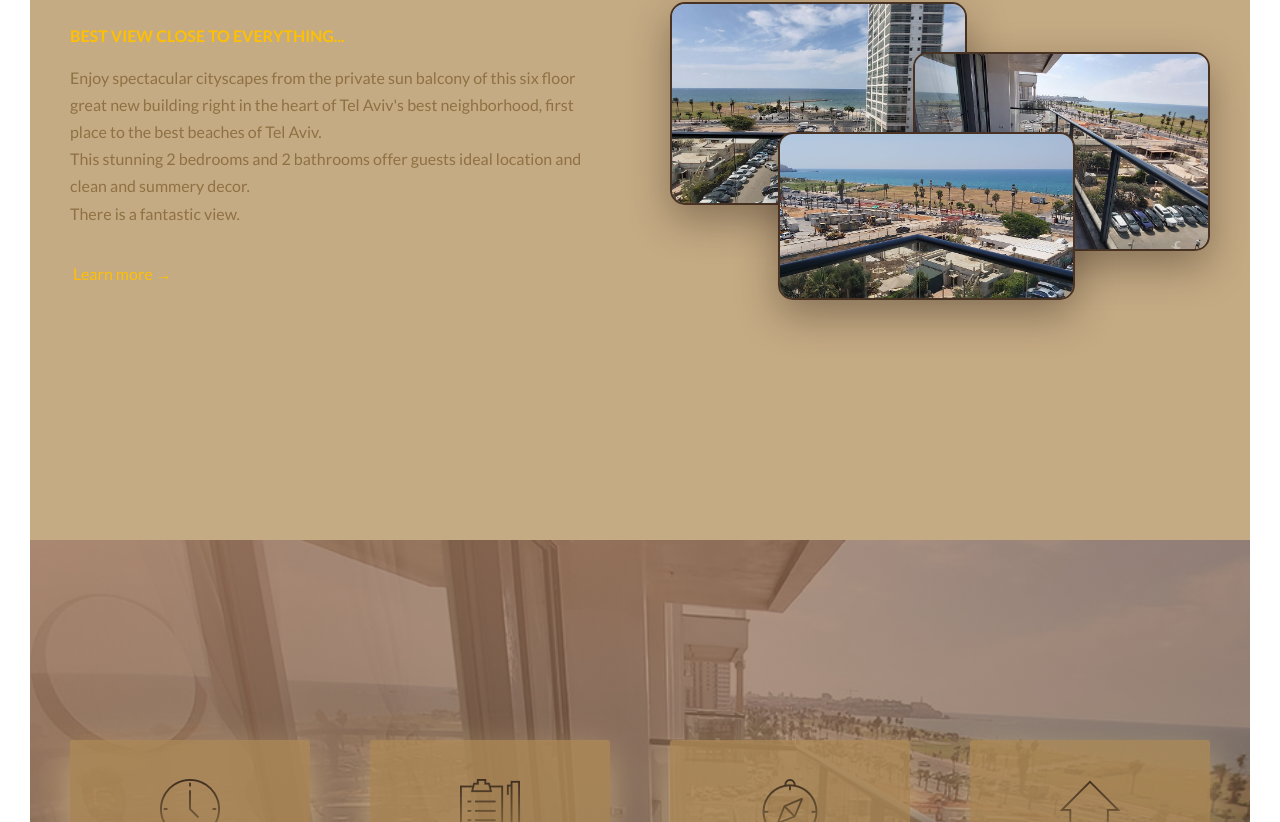
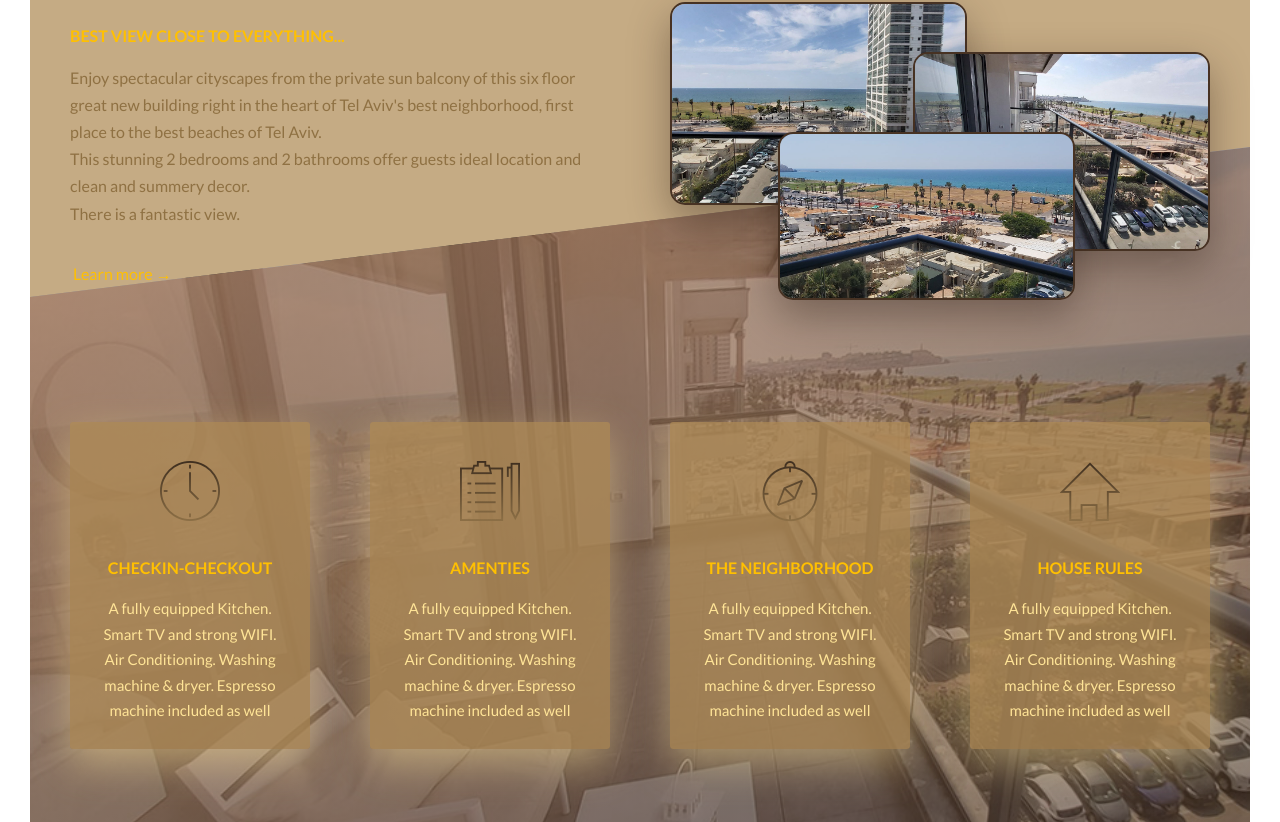
Before and after one commit to Elad73/rental-apartment-react-framework, a React (Create React App) app in the folder client/: page / in a window 1280 px wide. Shown: the part 998-1820 px from the top of the page. Built offline with nearby package versions, Linux system fonts and the light colour scheme.

Commit message:
milestone for features section. done!

```diff
--- a/client/public/css/style.css
+++ b/client/public/css/style.css
@@ -257,9 +257,14 @@ body {
 .section-about {
   background-color: #c5ab84;
   padding: 25rem 0;
-  margin-top: -20vh; }
+  margin-top: -20vh;
+  height: 90vh; }
 
 .section-features {
   background-image: linear-gradient(to right bottom, rgba(177, 132, 101, 0.8), rgba(71, 50, 35, 0.6)), url(../img/landing-hero-2.jpg);
   background-size: cover;
-  padding: 20rem 0; }
+  padding: 20rem 0;
+  transform: skewY(-7deg);
+  margin-top: -13rem; }
+  .section-features > * {
+    transform: skewY(7deg); }
--- a/client/public/sass/pages/_home.scss
+++ b/client/public/sass/pages/_home.scss
@@ -2,10 +2,17 @@
     background-color: $color-bronze-light;
     padding: 25rem 0;
     margin-top: -20vh;
+    height: 90vh;
 }
 
 .section-features {
     background-image: linear-gradient(to right bottom, rgba($color-primary-light,0.8), rgba($color-primary, 0.6)), url(../img/landing-hero-2.jpg);
     background-size: cover;
     padding: 20rem 0;
+
+    transform: skewY(-7deg);
+    margin-top: -13rem;
+    & > * {
+        transform: skewY(7deg);
+    }
 }
```
